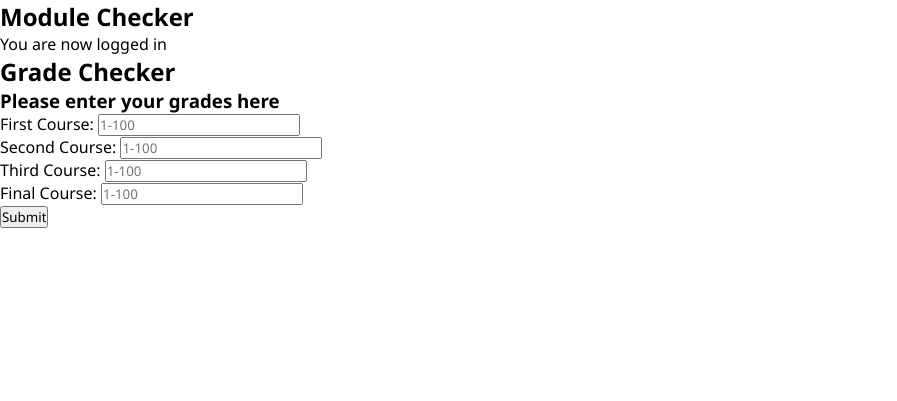
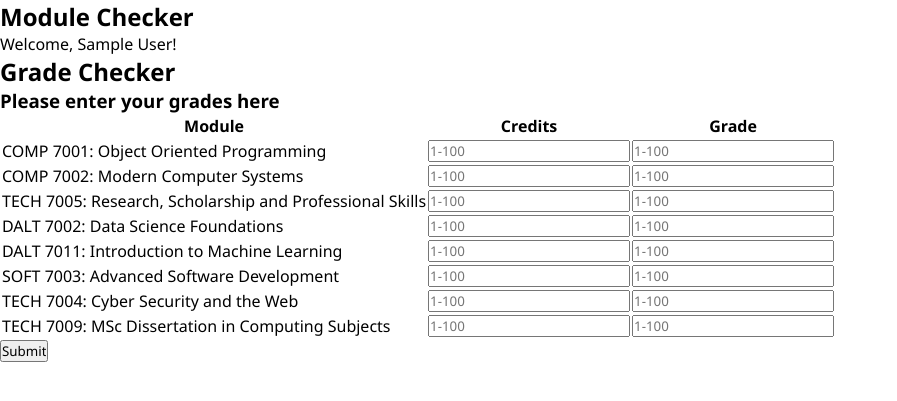
Before and after one commit to benlapidge/CyberSecureModuleChecker, a PHP site: page / in a window 1280 px wide. Shown: the part 50-451 px from the top of the page, without its empty margins (0-897 px from the left). Run offline with PHP 8.4, Linux system fonts and the light colour scheme; the visitor is signed in with stand-in values (Sample User, id 1).

Commit message:
Testing form for module submission

```diff
--- a/css/style.css
+++ b/css/style.css
@@ -9,9 +9,8 @@ ul {
     padding: 0;
     overflow: hidden;
     background-color: #00b4d8;
-  }
-
-  li {
+}
+    li {
     float: right;
   }
 
--- a/functions/loginScript.php
+++ b/functions/loginScript.php
@@ -35,6 +35,8 @@ function compareCredentials($connection, $firstName, $lastName, $studentNumber,
 
 if (compareCredentials($connection, $firstName, $lastName, $studentNumber, $pwd) !== false) {
     $_SESSION["loginstatus"] = true;
+    $_SESSION["UID"] = $studentNumber;
+    $_SESSION["name"] = $firstName;
     header("location: ../index.php");
 }
 mysqli_close($connection);
--- a/index.php
+++ b/index.php
@@ -27,7 +27,7 @@ include("header.php");
         <h1>Module Checker</h1>
 <?php
 if ($_SESSION['loginstatus'] == true){
-    echo "You are now logged in";
+    echo "Welcome, ".$_SESSION['name']."!";
     include("moduleChecker.php");
 } else {
     echo "Please log in to continue";
--- a/login.php
+++ b/login.php
@@ -11,6 +11,7 @@ include("functions/db_login.php");
     <meta name="viewport" content="width=device-width, initial-scale=1.0">
     <title>Results Predictor Login</title>
     <link href="/css/style.css" rel="stylesheet">
+
 
 </head>
 <?php
--- a/moduleChecker.php
+++ b/moduleChecker.php
@@ -1,12 +1,83 @@
 
 <?php
+/*
+
+echo 'COMP 7001: Object Oriented Programming <input type="text" name = "comp7001-credits" placeholder="1-100"><br>';
+
+echo 'COMP 7002: Modern Computer Systems <input type="text" name = "comp7002-credits" placeholder="1-100"><br>';
+
+echo 'TECH 7005: Research, Scholarship and Professional Skills <input type="text" name = "tech7005-credits" placeholder="1-100"><br>';
+
+echo 'DALT 7002: Data Science Foundations <input type="text" name = "dalt7002-credits" placeholder="1-100"><br>';
+
+echo 'DALT 7011: Introduction to Machine Learning <input type="text" name = "dalt7011-credits" placeholder="1-100"><br>';
+
+echo 'SOFT 7003: Advanced Software Development <input type="text" name = "soft2011-credits" placeholder="1-100"><br>';
+
+echo 'TECH 7004: Cyber Security and the Web <input type="text" name = "tech7004-credits" placeholder="1-100"><br>';
+
+echo 'TECH 7009: MSc Dissertation in Computing Subjects <input type="text" name = "tech7009-credits" placeholder="1-100"><br>';
+
+*/
+
 echo '<h2>Grade Checker</h2>';
 echo '<h3>Please enter your grades here</h3>';
 echo '<script src="js/validateForm.js"></script>';
+
 echo '<form name="gradeChecker" action="functions/gradeCheck.php" onsubmit="return validateGradeForm()" method="POST">';
-echo 'First Course: <input type="text" name = "studentNum" placeholder="1-100"><br>';
-echo 'Second Course: <input type="text" name = "firstName" placeholder="1-100"><br>';
-echo 'Third Course: <input type="text" name = "lastName" placeholder="1-100"><br>';
-echo 'Final Course: <input type="text" name = "pwd" placeholder="1-100"><br>';
-echo '<input type="submit" name="submit" value="Submit"><br/>';
+
+
+echo '<table>';
+    echo '<thead>';
+        echo '<tr>';
+            echo '<th>Module</th>';
+            echo '<th>Credits</th>';
+            echo '<th>Grade</th>';
+        echo '</tr>';
+    echo '</thead>';
+    echo '<tbody>';
+        echo '<tr>';
+            echo '<td>COMP 7001: Object Oriented Programming</td>';
+            echo '<td><input type="text" form="gradeChecker" name = "comp7001-credits" placeholder="1-100"><br></td>';
+            echo '<td><input type="text" form="gradeChecker" name = "comp7001-grades" placeholder="1-100"><br></td>';
+        echo '</tr>';
+        echo '<tr>';
+            echo '<td>COMP 7002: Modern Computer Systems</td>';
+            echo '<td><input type="text" form="gradeChecker" name = "comp7002-credits" placeholder="1-100"><br></td>';
+            echo '<td><input type="text" form="gradeChecker" name = "comp7002-grades" placeholder="1-100"><br></td>';
+        echo '</tr>';
+        echo '<tr>';
+            echo '<td>TECH 7005: Research, Scholarship and Professional Skills</td>';
+            echo '<td><input type="text" form="gradeChecker" name = "tech7005-credits" placeholder="1-100"><br></td>';
+            echo '<td><input type="text" form="gradeChecker" name = "tech7005-grades" placeholder="1-100"><br></td>';
+        echo '</tr>';
+        echo '<tr>';
+            echo '<td>DALT 7002: Data Science Foundations</td>';
+            echo '<td><input type="text" form="gradeChecker" name = "dalt7002-credits" placeholder="1-100"><br></td>';
+            echo '<td><input type="text" form="gradeChecker" name = "dalt7002-grades" placeholder="1-100"><br></td>';
+        echo '</tr>';
+        echo '<tr>';
+            echo '<td>DALT 7011: Introduction to Machine Learning</td>';
+            echo '<td><input type="text" form="gradeChecker" name = "dalt7011-credits" placeholder="1-100"><br></td>';
+            echo '<td><input type="text" form="gradeChecker" name = "dalt7011-grades" placeholder="1-100"><br></td>';
+        echo '</tr>';
+        echo '<tr>';
+            echo '<td>SOFT 7003: Advanced Software Development</td>';
+            echo '<td><input type="text" form="gradeChecker" name = "soft7003-credits" placeholder="1-100"><br></td>';
+            echo '<td><input type="text" form="gradeChecker" name = "soft7003-grades" placeholder="1-100"><br></td>';
+        echo '</tr>';
+        echo '<tr>';
+            echo '<td>TECH 7004: Cyber Security and the Web</td>';
+            echo '<td><input type="text" form="gradeChecker" name = "tech7004-credits" placeholder="1-100"><br></td>';
+            echo '<td><input type="text" form="gradeChecker" name = "tech7004-grades" placeholder="1-100"><br></td>';
+        echo '</tr>';
+        echo '<tr>';
+            echo '<td>TECH 7009: MSc Dissertation in Computing Subjects</td>';
+            echo '<td><input type="text" form="gradeChecker" name = "tech7009-credits" placeholder="1-100"><br></td>';
+            echo '<td><input type="text" form="gradeChecker" name = "tech7009-grades" placeholder="1-100"><br></td>';
+        echo '</tr>';
+    echo '</tbody>';
+echo '</table>';
+echo '<input type="submit" form="gradeChecker" name="submit" value="Submit"><br/>';
+
 ?>
```
Also changed, not shown: functions/gradeCheck.php (added, +16 -0 lines).
